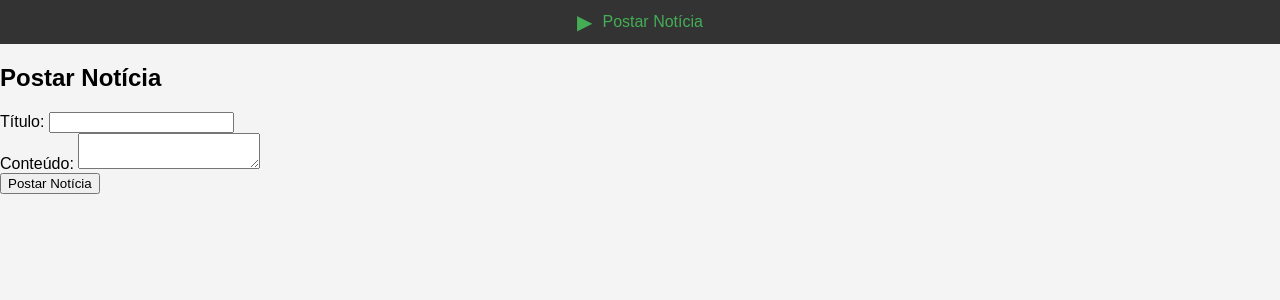
After one commit to RenanMacchi/Site_project, a Flask app: page /postar_noticia in a window 1280 px wide. The commit adds this page. Shown: the top 300 px of the page. Run offline with Flask 3, Linux system fonts and the light colour scheme; the visitor is signed in with stand-in values (Sample User, id 1).

Commit message:
Post prototype function created on the noticias.html page

```diff
--- a/app.py
+++ b/app.py
@@ -1,7 +1,8 @@
-from flask import Flask, render_template, request, redirect, url_for, session, render_template_string
+from flask import Flask, render_template, request, redirect, url_for, session, flash
+from datetime import datetime
 
 app = Flask(__name__)
-app.secret_key = 'teste'  # Certifique-se de alterar isso para uma chave segura em um ambiente de produção
+app.secret_key = 'teste'
 
 # Lista de usuários fictícios (substitua por um banco de dados real)
 usuarios = {
@@ -20,6 +21,15 @@ usuarios = {
     },
 }
 
+noticias = []
+exemplo_noticia = {
+    'titulo': 'Título da Notícia',
+    'conteudo': 'Conteúdo da notícia...',
+    'autor': 'casa119',  # Usuário que postou a notícia
+    'data': '2024-01-13 12:00:00'  # Data e hora da postagem
+}
+
+noticias.append(exemplo_noticia)
 
 @app.route('/')
 def home():
@@ -33,9 +43,45 @@ def index():
 def buscar():
     return render_template('buscar.html')
 
-@app.route('/noticias')
-def noticias():
-    return render_template('noticias.html')
+@app.route('/exibir_noticias')
+def exibir_noticias():
+    return render_template('noticias.html', noticias=noticias)
+
+@app.route('/postar_noticia', methods=['GET', 'POST'])
+def postar_noticia():
+    # Verifique se o usuário está logado
+    usuario_logado = session.get('usuario_logado')
+    if not usuario_logado:
+        flash('Faça login para criar uma nova notícia.', 'warning')
+        return redirect(url_for('login'))
+
+    if request.method == 'POST':
+        # Obtenha os dados do formulário
+        titulo = request.form['titulo']
+        conteudo = request.form['conteudo']
+
+        # Crie uma string representando a data e hora atual
+        data_atual = datetime.now().strftime('%Y-%m-%d %H:%M:%S')
+
+        # Crie um dicionário representando a nova notícia
+        nova_noticia = {
+            'titulo': titulo,
+            'conteudo': conteudo,
+            'autor': usuario_logado,
+            'data': data_atual
+        }
+
+        # Adicione a nova notícia à lista
+        noticias.append(nova_noticia)
+
+        # Exiba uma mensagem de sucesso
+        flash('Notícia criada com sucesso!', 'success')
+
+        # Redirecione de volta para a página de notícias
+        return redirect(url_for('exibir_noticias'))
+
+    # Se o método for GET, exiba o formulário para postar notícia
+    return render_template('postar_noticia.html')
 
 @app.route('/login', methods=['GET', 'POST'])
 def login():
--- a/templates/layout_base.html
+++ b/templates/layout_base.html
@@ -18,7 +18,7 @@
     <nav id="main-menu">
         <a href="{{ url_for('index') }}">Página inicial</a>
         <a href="{{ url_for('buscar') }}">Buscar</a>
-        <a href="{{ url_for('noticias') }}">Notícias</a>
+        <a href="{{ url_for('exibir_noticias') }}">Notícias</a>
 
         {% if 'usuario_logado' in session %}
             <a href="{{ url_for('perfil') }}">Meu Perfil</a>
--- /dev/null
+++ b/templates/postar_noticia.html
@@ -0,0 +1,14 @@
+{% extends 'layout_base.html' %}
+
+{% block page_title %}Postar Notícia{% endblock %}
+
+{% block content %}
+    <h2>Postar Notícia</h2>
+    <form method="post" action="{{ url_for('postar_noticia') }}">
+        <label for="titulo">Título:</label>
+        <input type="text" name="titulo" required><br>
+        <label for="conteudo">Conteúdo:</label>
+        <textarea name="conteudo" required></textarea><br>
+        <button type="submit">Postar Notícia</button>
+    </form>
+{% endblock %}
```
Also changed, not shown: templates/noticias.html (+10 -1 lines).
